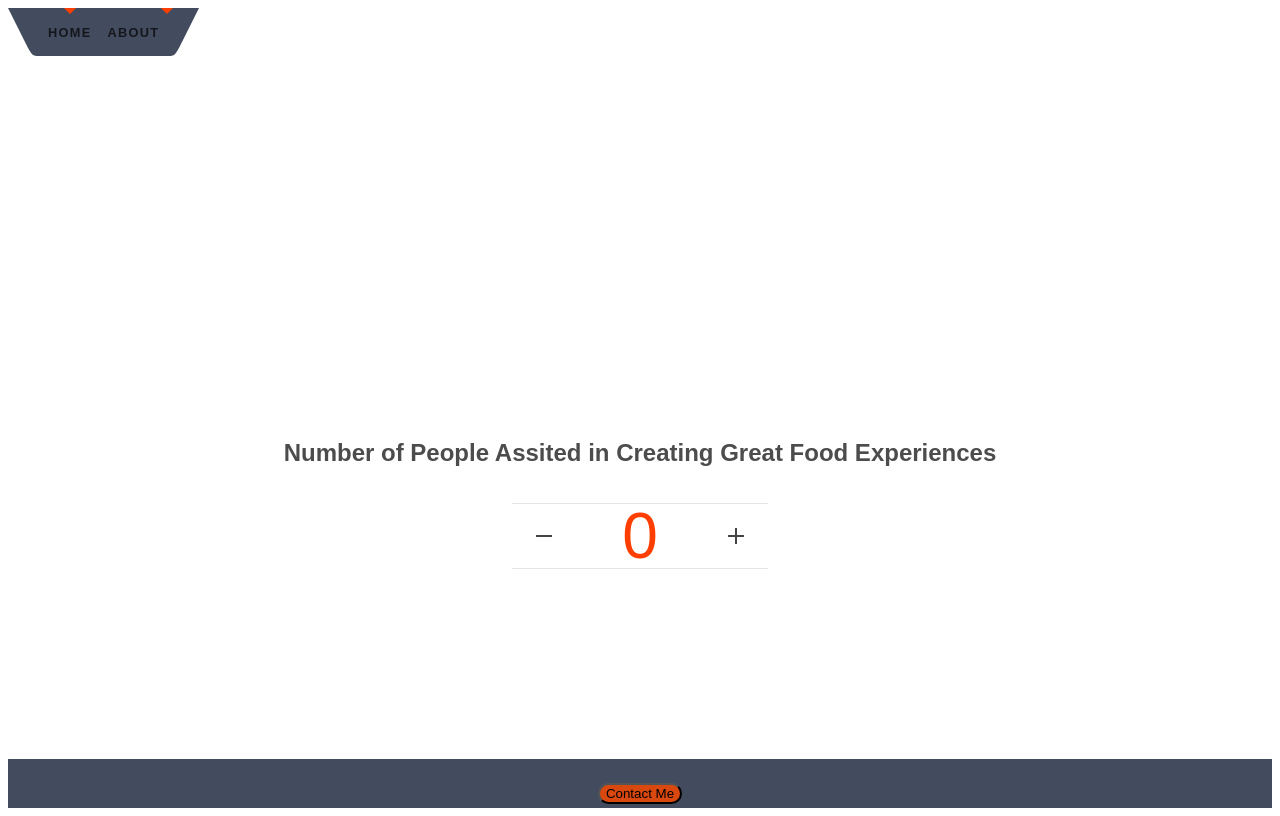
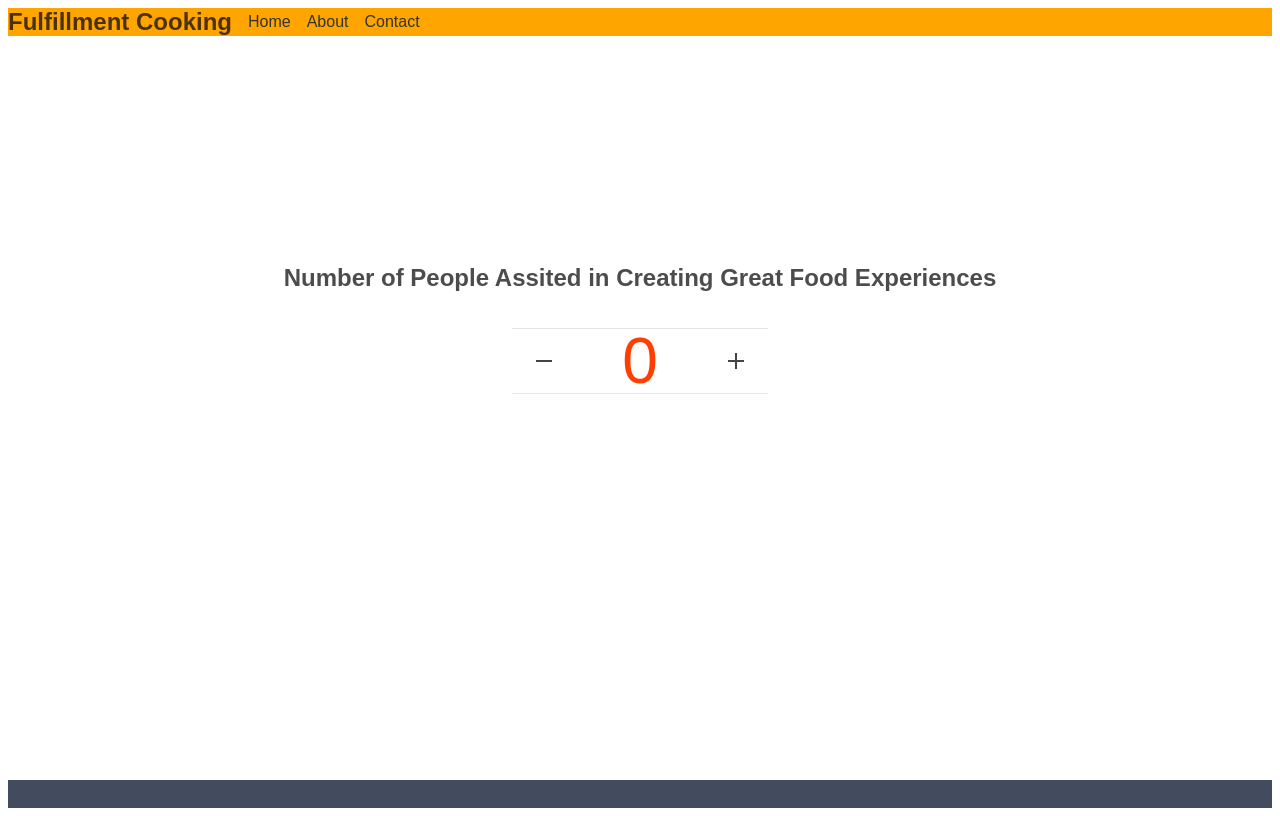
Before and after one commit to reuterShawn/cooking-with-shawn, a SvelteKit app: page / in a window 1280 px wide. Built offline with nearby package versions, Linux system fonts and the light colour scheme.

Commit message:
Remove styles

```diff
--- a/src/routes/+layout.svelte
+++ b/src/routes/+layout.svelte
@@ -12,9 +12,7 @@
 
 	<footer class="footer-background">
 		<div class="footer-background">
-			<button class="contact-button">
-				Contact Me
-			</button>
+
 		</div>
 
 	</footer>
@@ -46,10 +44,6 @@
 		padding: 12px;
 	}
 
-	.contact-button {
-		background-color: #d9480f;
-		border-radius: 12px;
-	}
 	.footer-background {
 		width: 100%;
 		height: 15%;
--- a/src/routes/+page.svelte
+++ b/src/routes/+page.svelte
@@ -1,7 +1,5 @@
 <script>
 	import Counter from './Counter.svelte';
-	import welcome from '$lib/images/svelte-welcome.webp';
-	import welcome_fallback from '$lib/images/svelte-welcome.png';
 </script>
 
 <svelte:head>
@@ -11,12 +9,10 @@
 
 <section>
 	<h1>
-		<span class="welcome">
+		<!-- <span class="welcome">
 			<picture>
-				<!-- <source srcset={welcome} type="image/webp" /> -->
-				<!-- <img src={welcome_fallback} alt="Welcome" /> -->
 			</picture>
-		</span>
+		</span> -->
 
 	</h1>
 
@@ -47,12 +43,4 @@
 		height: 0;
 		padding: 0 0 calc(100% * 495 / 2048) 0;
 	}
-
-	.welcome img {
-		position: absolute;
-		width: 100%;
-		height: 100%;
-		top: 0;
-		display: block;
-	}
 </style>
--- a/src/routes/Header.svelte
+++ b/src/routes/Header.svelte
@@ -1,126 +1,56 @@
 <script>
 	import { page } from '$app/stores';
+	let siteName = "Fulfillment Cooking"
 </script>
 
 <header>
-	<!-- <div class="corner">
-		<!-- <a href="https://kit.svelte.dev">
-			<img src={logo} alt="SvelteKit" />
-		</a> -->
-
 	<nav>
-		<svg viewBox="0 0 2 3" aria-hidden="true">
-			<path d="M0,0 L1,2 C1.5,3 1.5,3 2,3 L2,0 Z" />
-		</svg>
+    <h1>{siteName}</h1>
     <ul>
-			<li aria-current={$page.url.pathname === '/' ? 'page' : undefined}>
-				<a href="/">Home</a>
-			</li>
-			<li aria-current={$page.url.pathname === '/about' ? 'page' : undefined}>
-				<a href="/about">About</a>
-			</li>
-			<li aria-current={$page.url.pathname.startsWith('/') ? 'page' : undefined}>
-
-			</li>
+      <li><a href="/">Home</a></li>
+      <li><a href="/about">About</a></li>
+      <li><a href="/contact">Contact</a></li>
     </ul>
-		<svg viewBox="0 0 2 3" aria-hidden="true">
-			<path d="M0,0 L0,3 C0.5,3 0.5,3 1,2 L2,0 Z" />
-		</svg>
 	</nav>
 
-	<!-- <div class="corner">
-		<a href="https://github.com/sveltejs/kit">
-			<img src={github} alt="GitHub" />
-		</a>
-	</div> -->
 </header>
 
 <style>
 	header {
 		display: flex;
+    background-color: orange;
 		justify-content: space-between;
 	}
 
-	/* .corner {
-		width: 3em;
-		height: 3em;
-	} */
-
-	/* .corner a {
+  nav {
     display: flex;
+    justify-content: space-between;
     align-items: center;
-		justify-content: center;
-		width: 100%;
-		height: 100%;
   }
 
-	.corner img {
-		width: 2em;
-		height: 2em;
-		object-fit: contain;
-	} */
-
-	nav {
-		display: flex;
-		justify-content: center;
-		--background: #434c5e;
-	}
-
-	svg {
-		width: 2em;
-		height: 3em;
-		display: block;
-	}
-
-	path {
-		fill: var(--background);
+  h1 {
+    margin: 0;
+    font-size: 1.5rem;
   }
 
   ul {
-		position: relative;
+    list-style-type: none;
     padding: 0;
     margin: 0;
-		height: 3em;
     display: flex;
-		justify-content: center;
-		align-items: center;
-		list-style: none;
-		background: var(--background);
-		background-size: contain;
   }
 
+
   li {
-		position: relative;
-		height: 100%;
+    margin-left: 1rem;
   }
 
-	li[aria-current='page']::before {
-		--size: 6px;
-		content: '';
-		width: 0;
-		height: 0;
-		position: absolute;
-		top: 0;
-		left: calc(50% - var(--size));
-		border: var(--size) solid transparent;
-		border-top: var(--size) solid var(--color-theme-1);
-	}
-
-	nav a {
-		display: flex;
-		height: 100%;
-		align-items: center;
-		padding: 0 0.5rem;
-		color: var(--color-text);
-		font-weight: 700;
-		font-size: 0.8rem;
-		text-transform: uppercase;
-		letter-spacing: 0.1em;
+  a {
     text-decoration: none;
-		transition: color 0.2s linear;
+    color: #333;
   }
 
   a:hover {
-		color: var(--color-theme-1);
+    text-decoration: underline;
   }
 </style>
```
Lines whose indentation alone changed are shown as unchanged.
